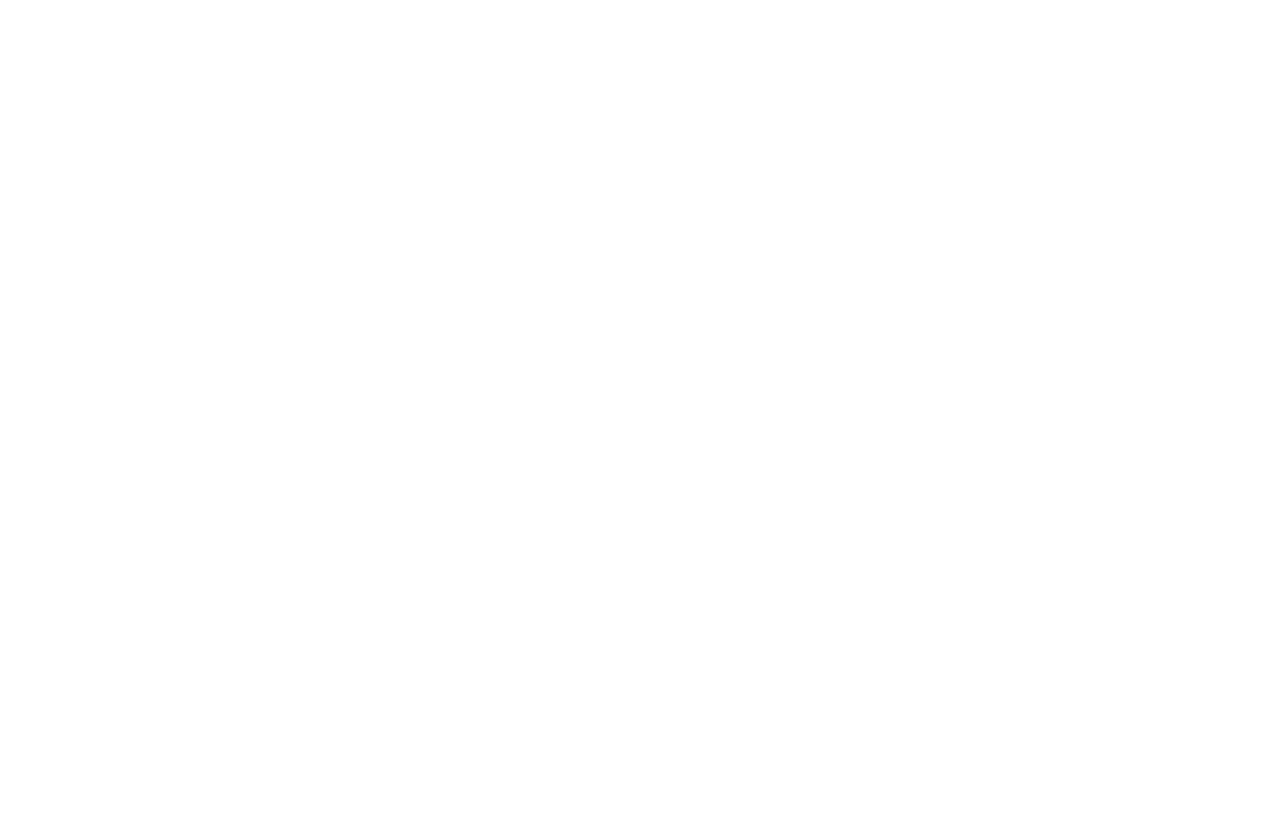
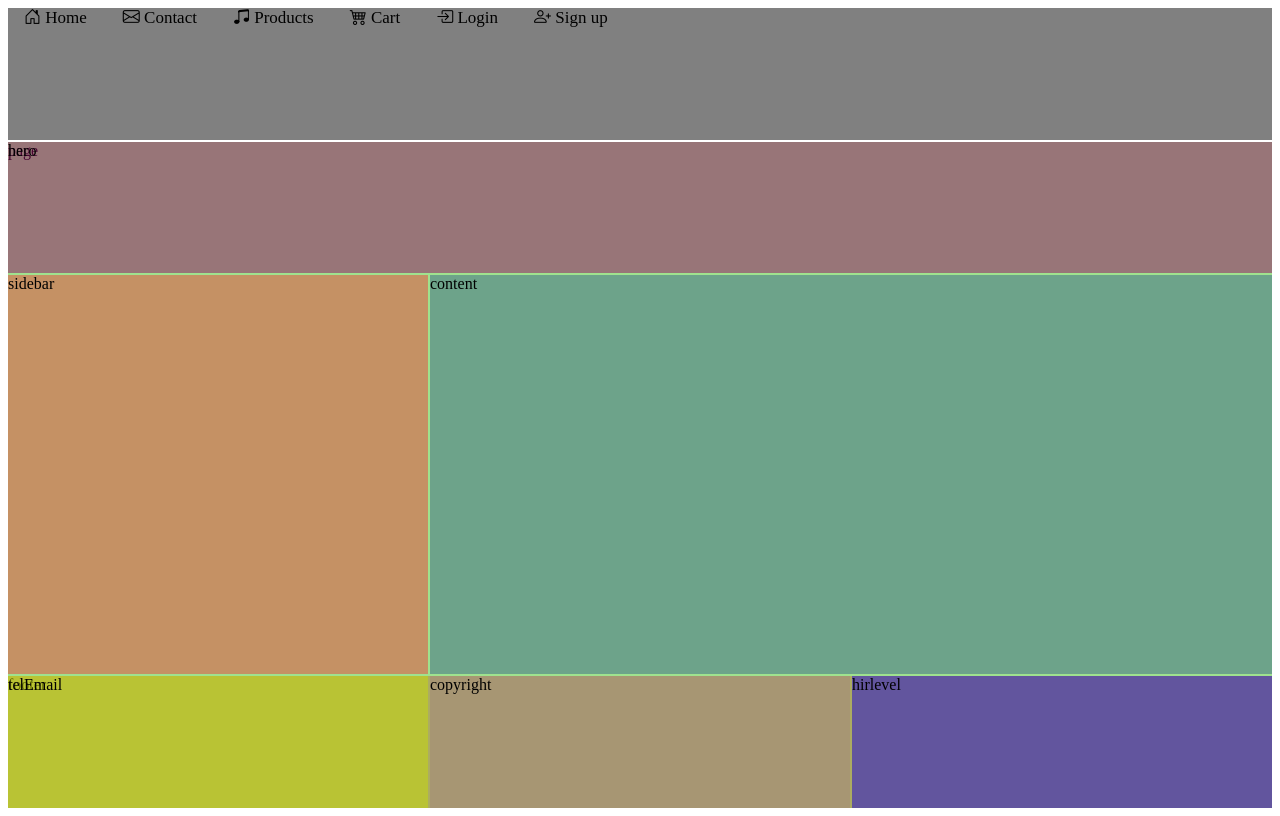
Before and after one commit to kispumpa/hf1, a plain HTML site: page index.html in a window 1280 px wide. Drawn offline with nearby package versions, Linux system fonts and the light colour scheme.

Commit message:
grid layout created with navbar sample

```diff
--- a/index.html
+++ b/index.html
@@ -3,9 +3,29 @@
 <head>
     <meta charset="UTF-8">
     <meta name="viewport" content="width=device-width, initial-scale=1.0">
-    <title>Document</title>
+    <link rel="stylesheet" href="style.css">
+    <link rel="stylesheet" href="https://cdn.jsdelivr.net/npm/bootstrap-icons@1.10.0/font/bootstrap-icons.css">
+
+    <title>Webpage</title>
 </head>
 <body>
-
+    <div id="webpage">
+	    <div id="navigation">
+            <a href="#default" class="bi bi-house-door"> Home</a>
+            <a href="#default" class="bi bi-envelope"> Contact</a>
+            <a href="#default" class="bi bi-music-note-beamed"> Products</a>
+            <a href="#default" class="bi bi-cart4"> Cart</a>
+            <a href="#default" class="bi bi-box-arrow-in-right"> Login</a>
+            <a href="#default" class="bi bi-person-plus"> Sign up</a>
+        </div>
+	    <div id="page">page</div>
+	    <div id="hero">hero</div>
+	    <div id="footer">footer</div>
+	    <div id="telEmail">telEmail</div>
+	    <div id="copyright">copyright</div>
+	    <div id="hirlevel">hirlevel</div>
+	    <div id="sidebar">sidebar</div>
+	    <div id="content">content</div>
+    </div>
 </body>
 </html>
--- /dev/null
+++ b/style.css
@@ -0,0 +1,61 @@
+#webpage {
+	display: grid;
+	grid-template-rows: repeat(6, 1fr);
+	grid-template-columns: repeat(6, 1fr);
+	gap: 2px;
+	width: 100%;
+	height: 100vh;
+}
+
+#navigation {
+	grid-area: 1 / 1 / 2 / 7;
+	background-color: gray;
+}
+#navigation a {
+    color: black;
+    text-align: center;
+    padding: 14px 16px;
+    text-decoration: none;
+    font-size: 17px;
+}
+#navigation a:hover {
+    background-color: #ddd;
+    color: black;
+}
+#navigation a:active {
+    background-color: #04AA6D;
+    color: white;
+}
+
+#page {
+	grid-area: 2 / 1 / 7 / 7;
+	background-color: rgba(65,197,30, 0.5);
+}
+#hero {
+	grid-area: 2 / 1 / 3 / 7;
+	background-color: rgba(146,10,100, 0.5);
+}
+#footer {
+	grid-area: 6 / 1 / 7 / 7;
+	background-color: rgba(186,121,54, 0.5);
+}
+#telEmail {
+	grid-area: 6 / 1 / 7 / 3;
+	background-color: rgba(200,219,8, 0.5);
+}
+#copyright {
+	grid-area: 6 / 3 / 7 / 5;
+	background-color: rgba(163,130,134, 0.5);
+}
+#hirlevel {
+	grid-area: 6 / 5 / 7 / 7;
+	background-color: rgba(26,1,220, 0.5);
+}
+#sidebar {
+	grid-area: 3 / 1 / 6 / 3;
+	background-color: rgba(236,66,60, 0.5);
+}
+#content {
+	grid-area: 3 / 3 / 6 / 7;
+	background-color: rgba(60,102,135, 0.5);
+}
```
